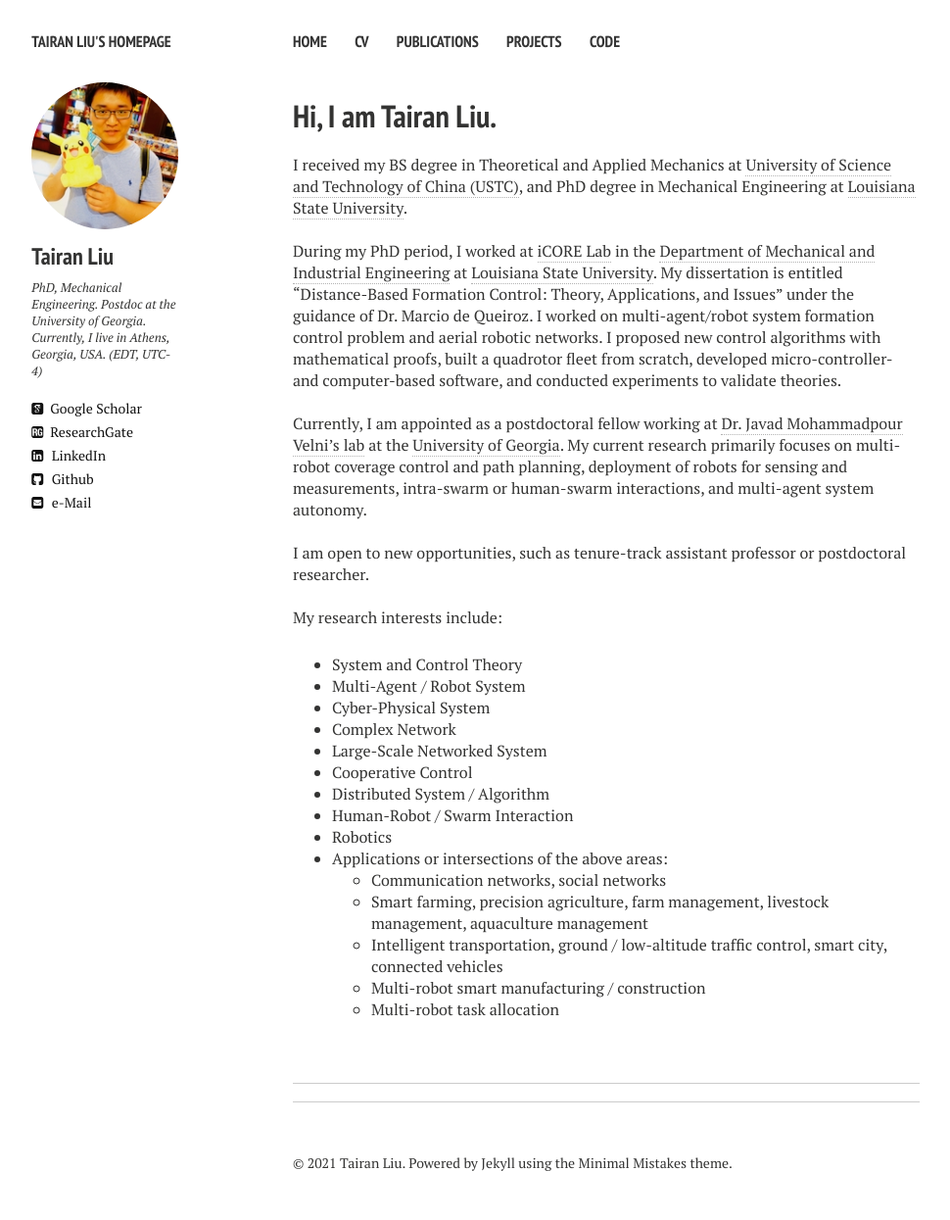
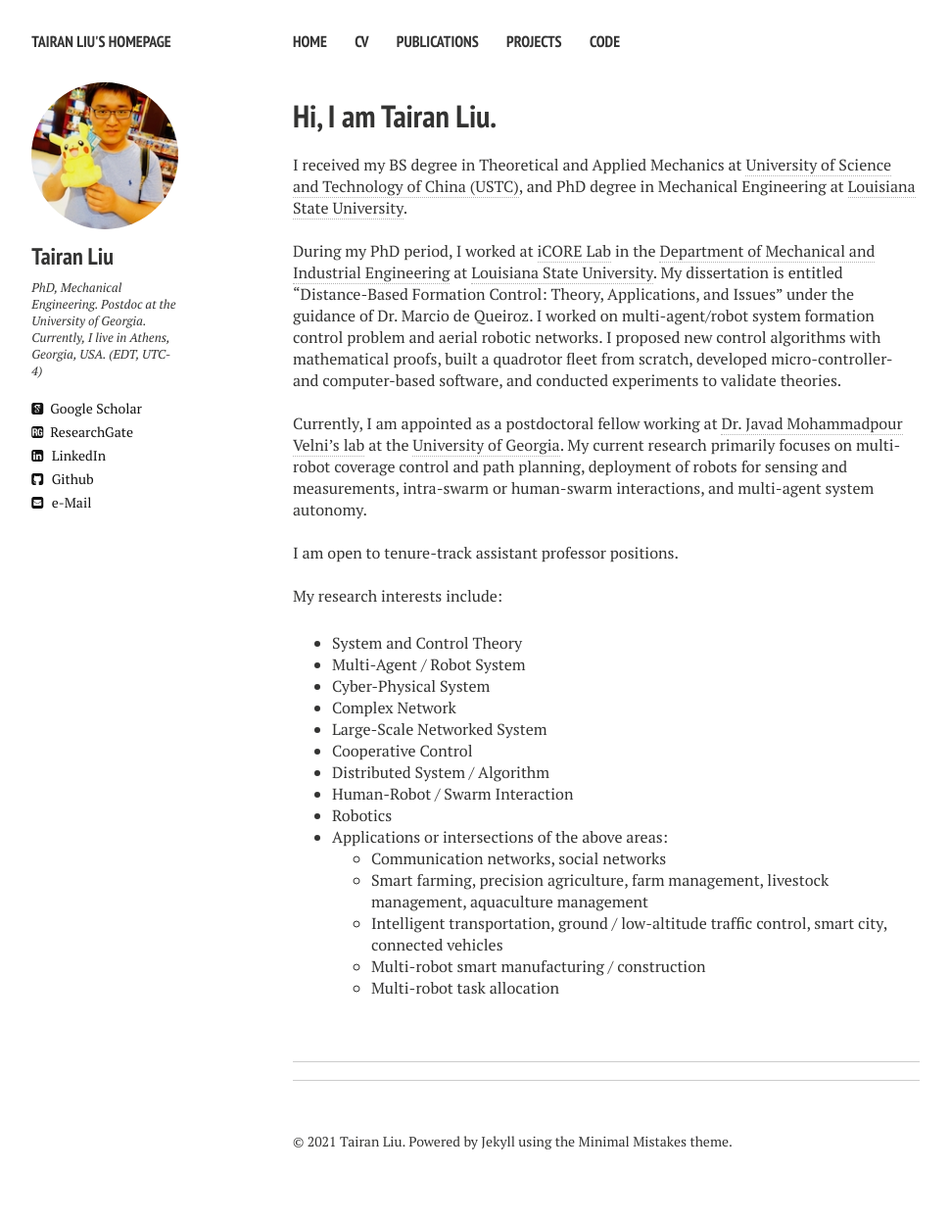
Before and after one commit to liutairan/liutairan.github.io, a Jekyll site: the page built from index.md, in a window 1280 px wide. Shown: the whole page at 98% size, without its empty margins (21-991 px from the left). Built offline with Jekyll 4.4.1, drawn with Linux system fonts in a browser that asks for light colours; nearby versions of some CDN libraries; comment, search, counter and statistics services are not loaded; after the commit the page ends 1223 px from its top, so only the background shows below that.

Commit message:
Update index.md

```diff
--- a/index.md
+++ b/index.md
@@ -16,7 +16,7 @@ During my PhD period, I worked at <a href="https://icorelab.github.io" target="_
 Currently, I am appointed as a postdoctoral fellow working at <a href="http://cscl.engr.uga.edu/" target="_blank">Dr. Javad Mohammadpour Velni’s lab</a> at the <a href="https://www.uga.edu/">University of Georgia</a>. My current research primarily focuses on multi-robot coverage control and path planning, deployment of robots for sensing and measurements, intra-swarm or human-swarm interactions, and multi-agent system autonomy.
 
 <br />
-I am open to new opportunities, such as tenure-track assistant professor or postdoctoral researcher.
+I am open to tenure-track assistant professor positions.
 
 <br />
 My research interests include:
```
